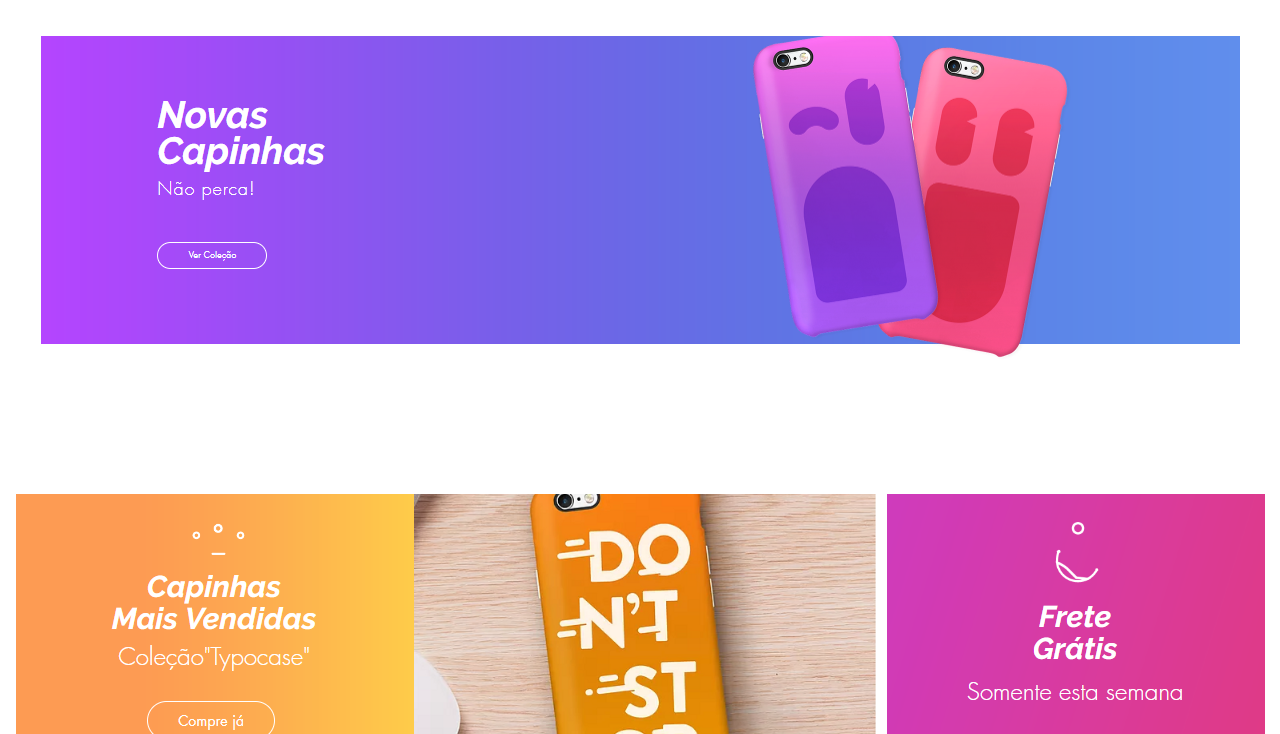
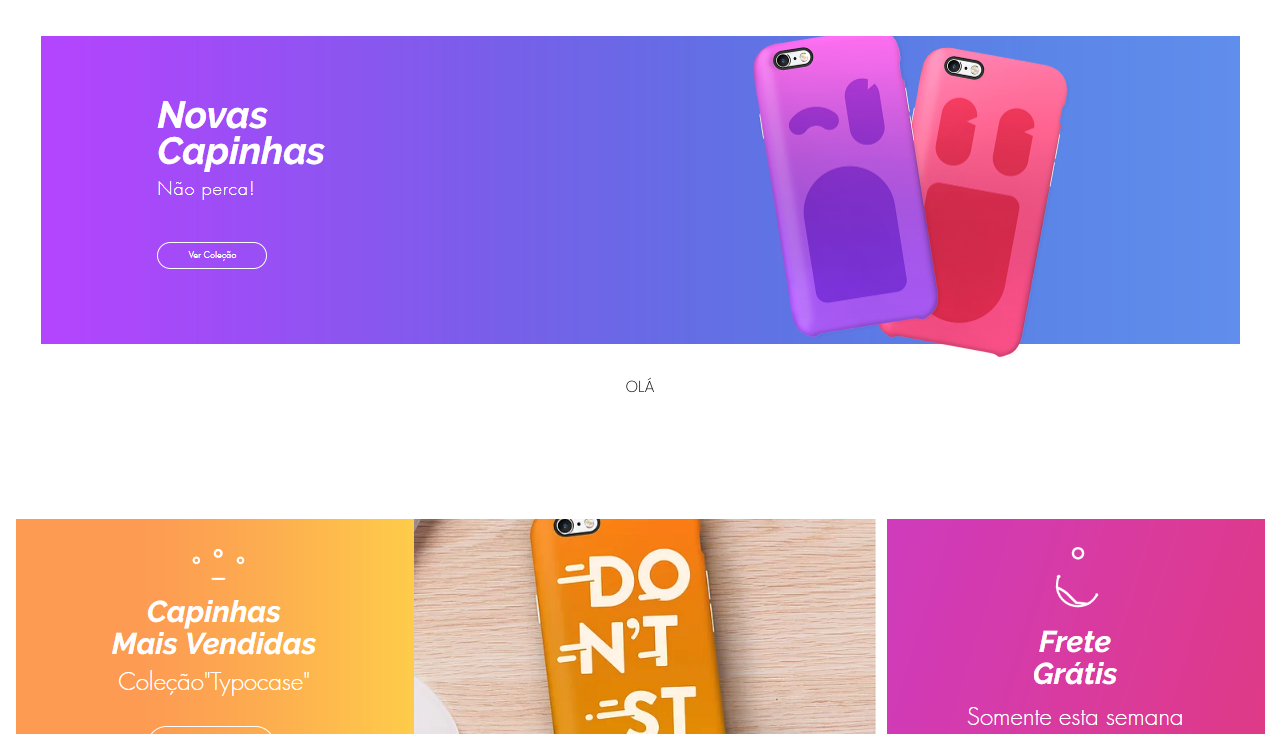
Before and after one commit to Projeto-APS-1semestre/APS1, a plain HTML site: page testes/index.html in a window 1280 px wide. Shown: the part 66-800 px from the top of the page. Drawn offline with nearby package versions, Linux system fonts and the light colour scheme.

Commit message:
Add files via upload

```diff
--- a/testes/index.html
+++ b/testes/index.html
@@ -31,6 +31,8 @@
 <!-- INICIO CONTEUDO-->
 <div class="img1">
 <img src="imagens/celular.PNG">
+
+<p>OLÁ</p>
 
 </div>
 
```
